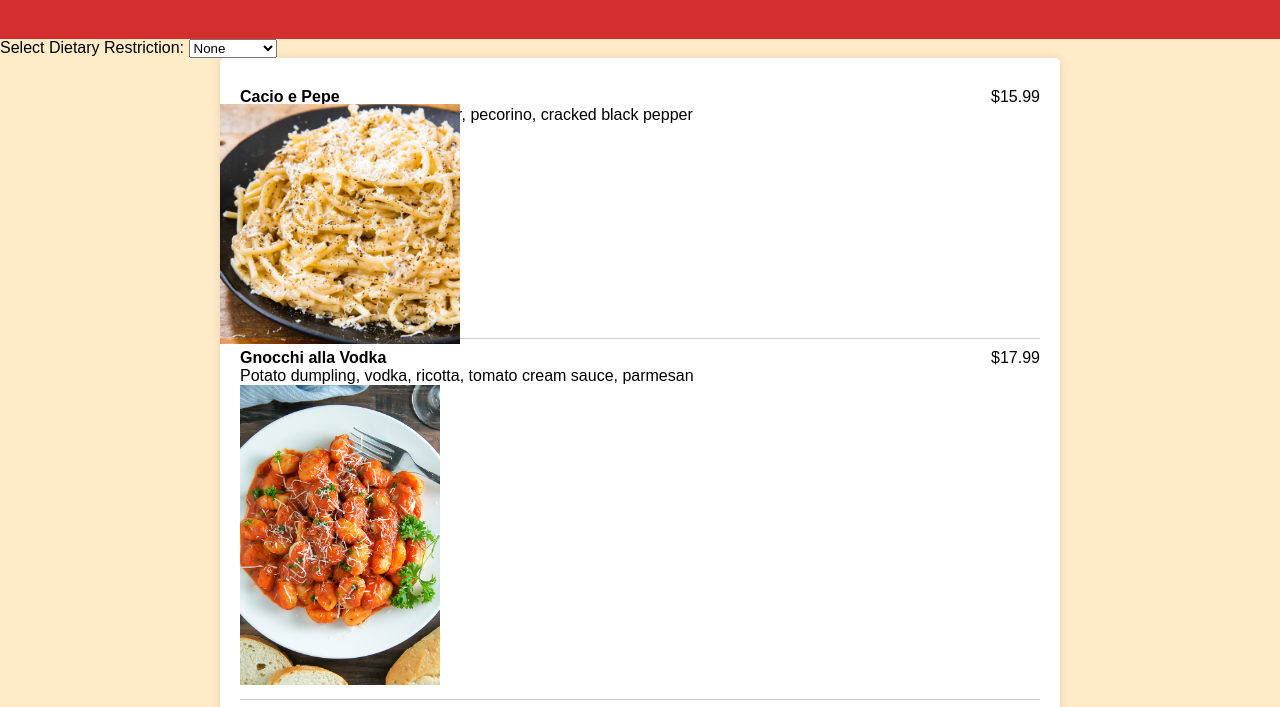
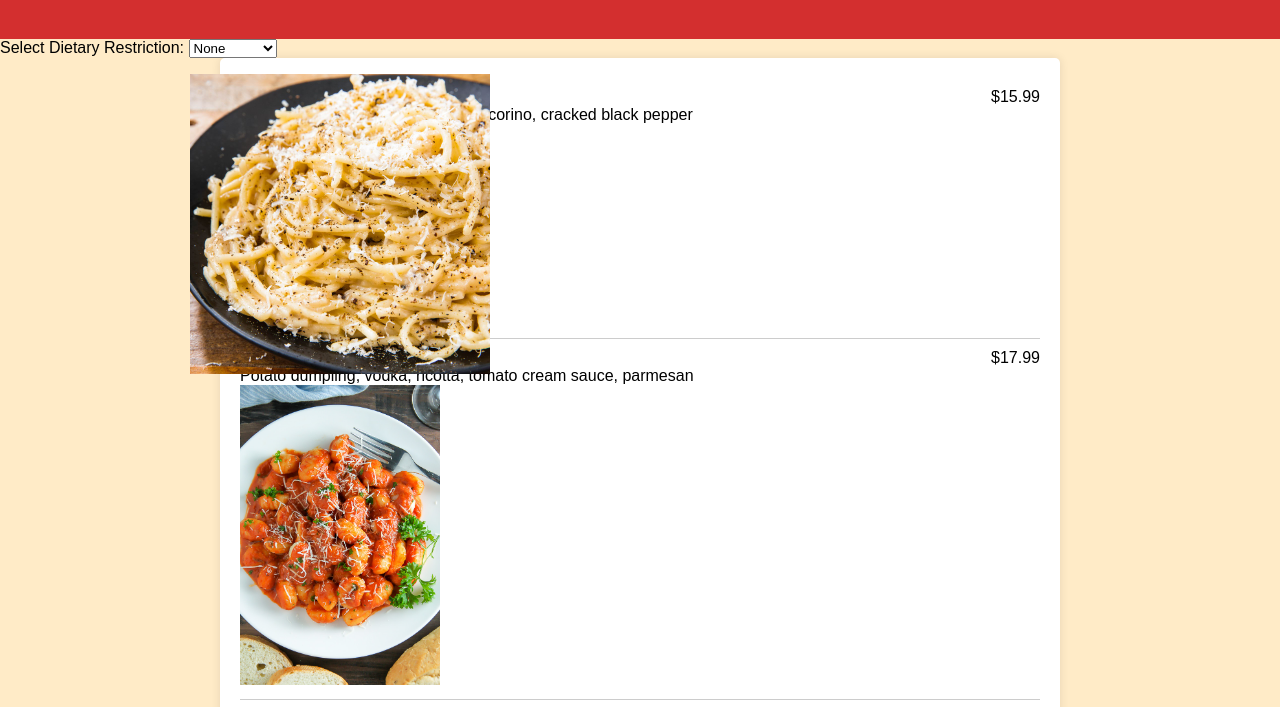
Before and after one commit to oortiz22/oortiz22.github.io, a plain HTML site: page index.html in a window 1280 px wide. Both pictures are taken after a click on the element "Cacio e Pepe". Shown: the part 81-788 px from the top of the page. Drawn offline with Linux system fonts and the light colour scheme.

Commit message:
Update index.html

```diff
--- a/index.html
+++ b/index.html
@@ -13,7 +13,7 @@
         }
 
         .menu-item img.enlarge {
-            transform: scale(1.2); /* You can adjust the scale factor as needed */
+            transform: scale(1.5); /* You can adjust the scale factor as needed */
         }
     </style>
 </head>
```
